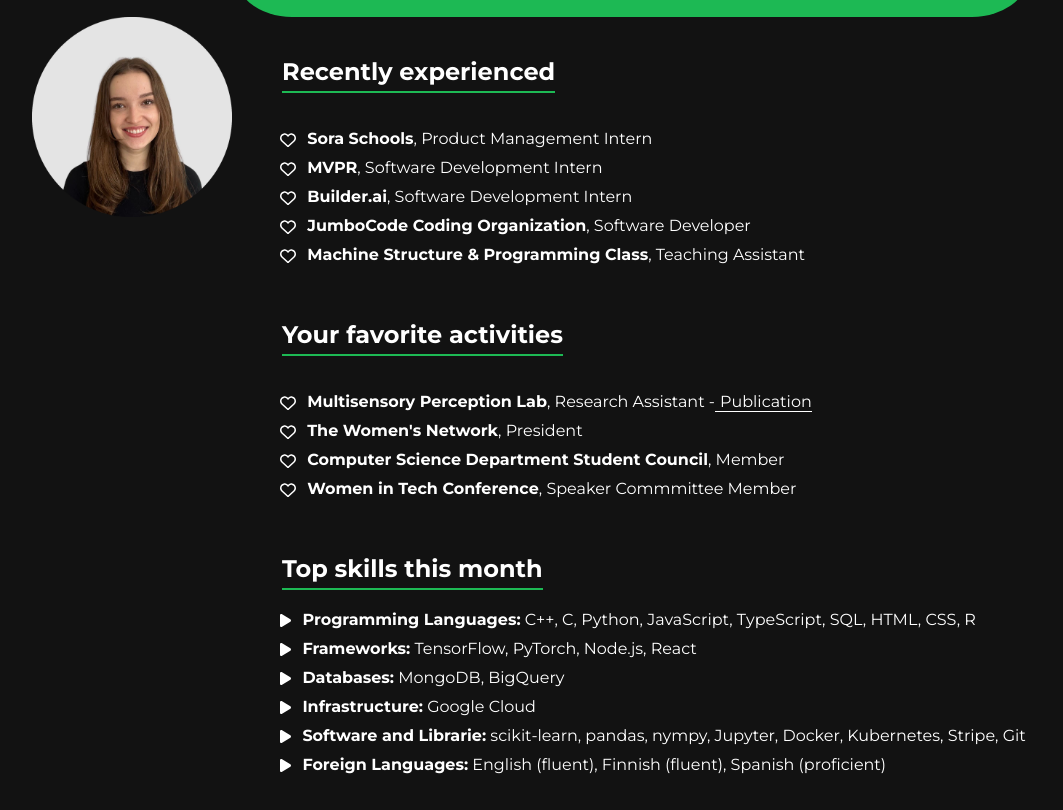
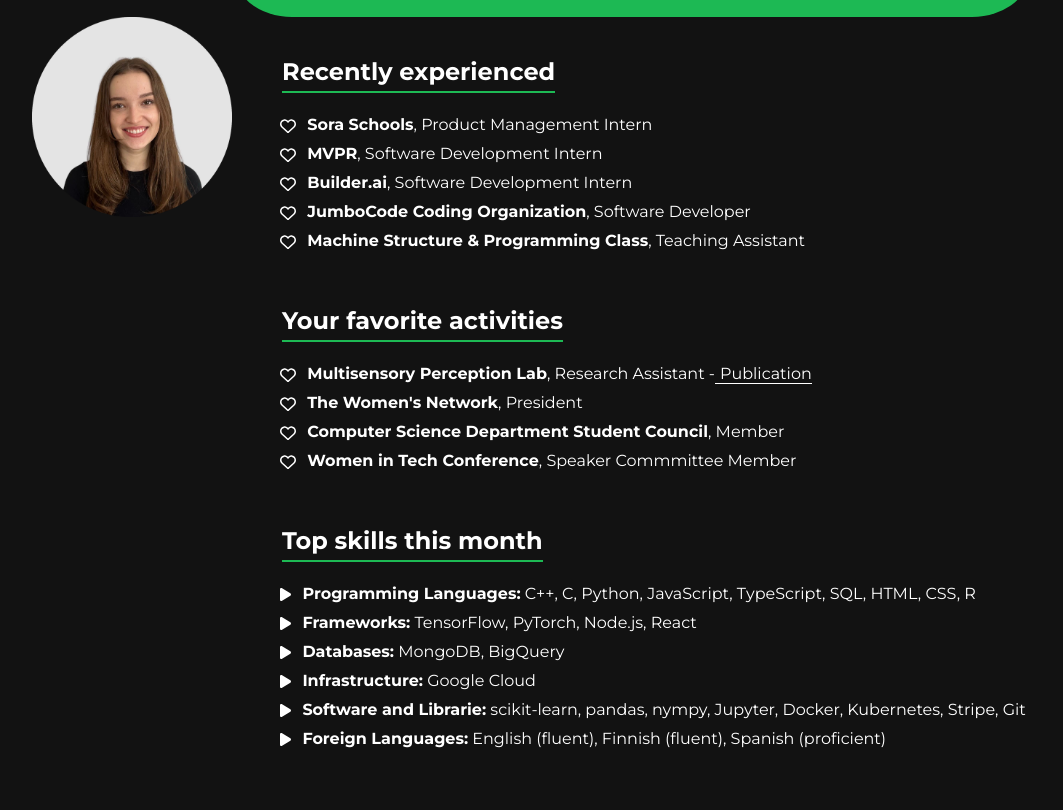
Before and after one commit to ilahde01/ilona-spotify, a plain HTML site: page index.html in a window 1280 px wide. Shown: the part 101-911 px from the top of the page, without its empty margins (8-1071 px from the left). After the commit the page ends 885 px from the top, so only its background shows below. Drawn offline with Linux system fonts and the light colour scheme.

Commit message:
Update style.css

```diff
--- a/style.css
+++ b/style.css
@@ -49,6 +49,7 @@ header h1, header p {
 ul {
     list-style: none; /* Removes default list bullet */
     padding: 0; /* Removes default padding */
+    margin-top: 2px
 }
 
 ul li {
```
